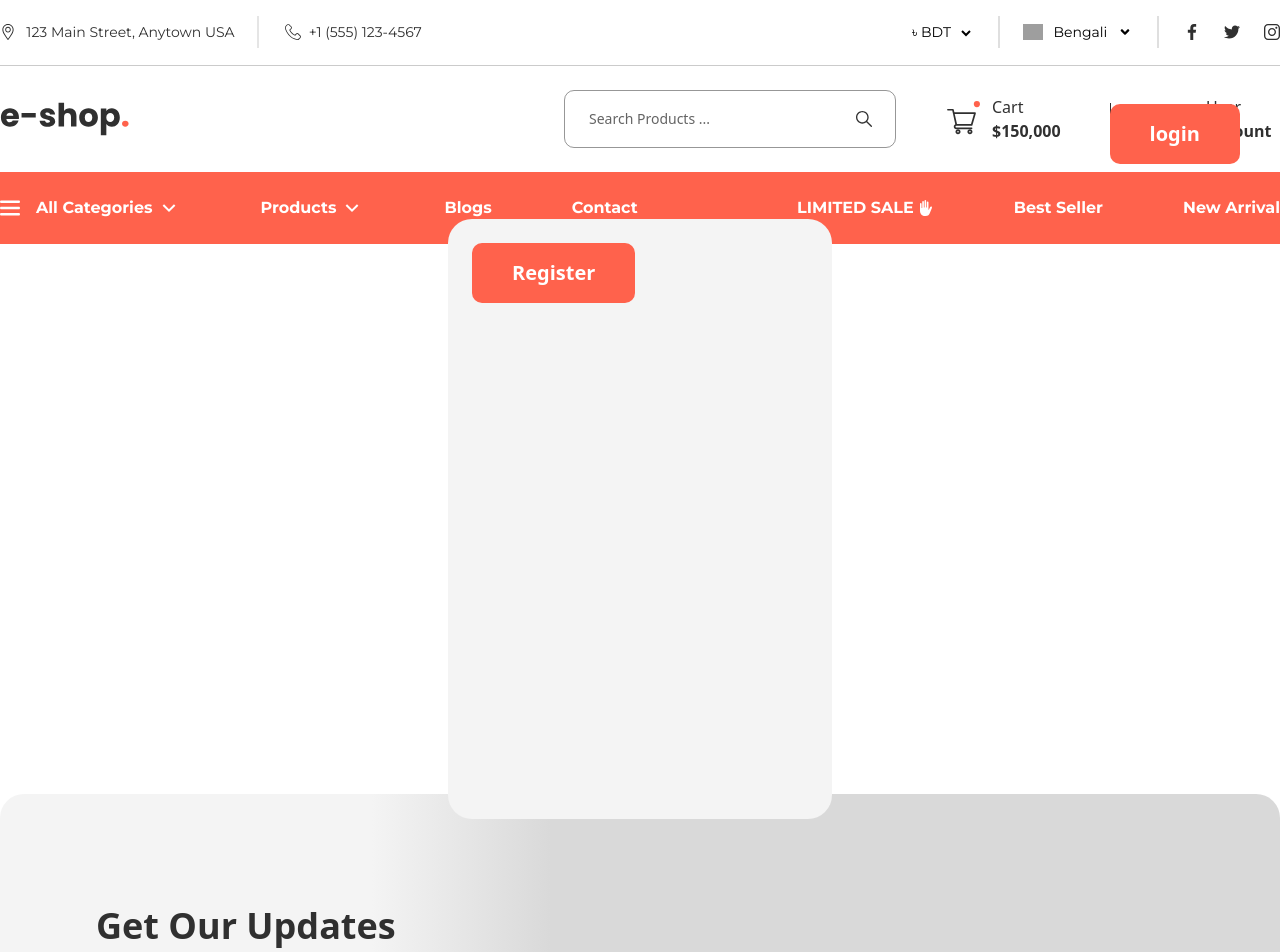
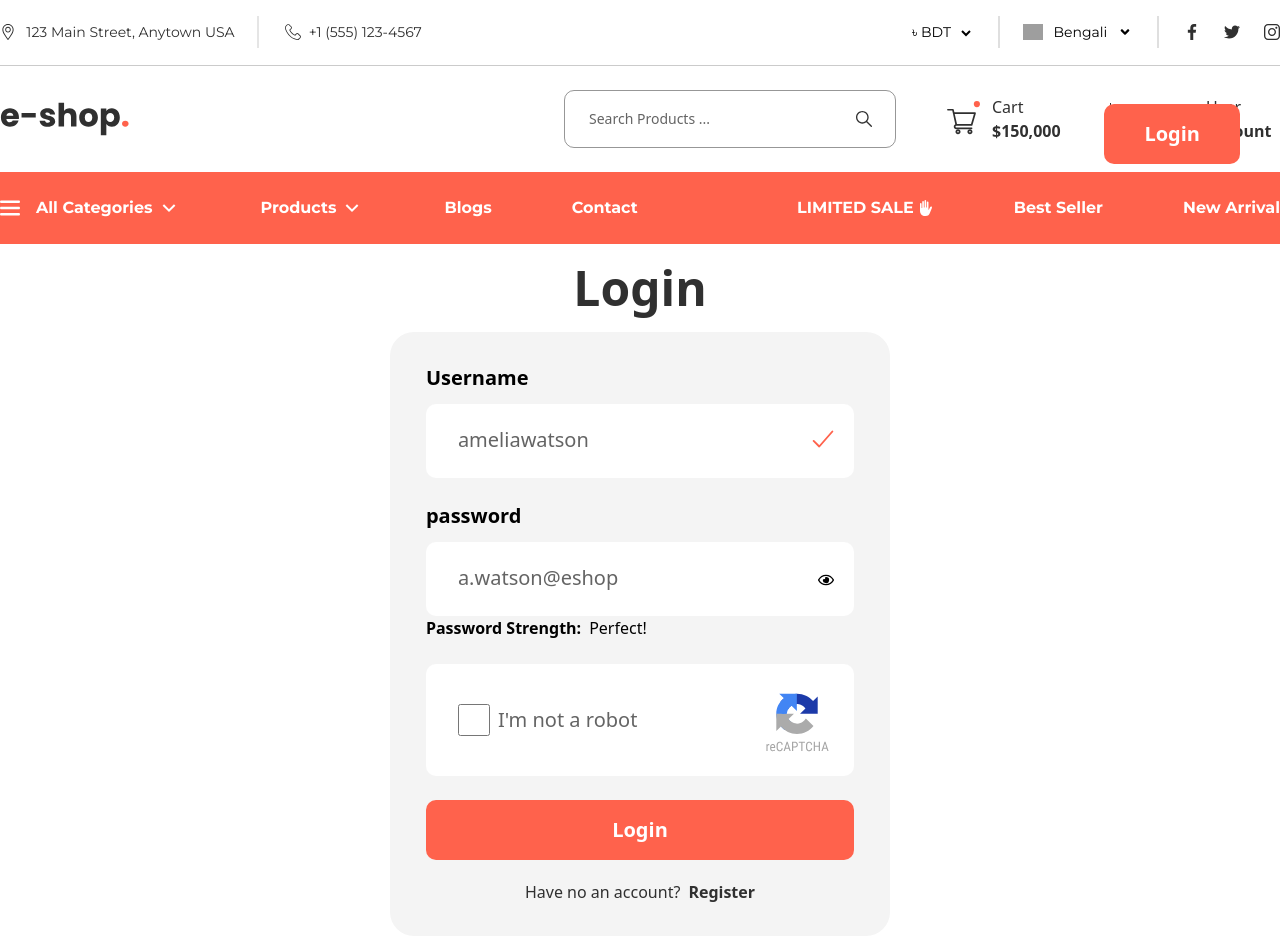
Before and after one commit to ramen72/OYA-Project-16-E-Shop, a React (Vite) app: page /login in a window 1280 px wide. Shown: the top 952 px of the page. Built offline with nearby package versions, Linux system fonts and the light colour scheme; grey boxes are pictures that could not be loaded.

Commit message:
Complete Login page at 07-07-2025_1956

```diff
--- a/src/components/Button.jsx
+++ b/src/components/Button.jsx
@@ -21,7 +21,7 @@ const Button = ({
   return (
     <Link
       to={href}
-      className={` ${displayType} text-center ${btnWidth} ${bg} ${font} ${fontWeight} ${size} ${textColor} ${paddingY} ${paddingX} ${border} ${borderColor} ${radius} ${cursor}`}
+      className={` ${displayType} text-center capitalize ${btnWidth} ${bg} ${font} ${fontWeight} ${size} ${textColor} ${paddingY} ${paddingX} ${border} ${borderColor} ${radius} ${cursor}`}
     >
       {text}
     </Link>
--- a/src/components/InputBoxComponent.jsx
+++ b/src/components/InputBoxComponent.jsx
@@ -52,7 +52,7 @@ const InputBoxComponent = ({
       ) : (
         <input
           type={inputType}
-          className={`w-full py-[25px] px-8 ${bg} ${
+          className={`w-full py-[25px] pl-8 pr-12 ${bg} ${
             border && "border border-solid border-black-25"
           } rounded-[10px] placeholder:font-["montserrat"] placeholder:font-normal placeholder:text-xl placeholder:text-black-75`}
           placeholder={placeholderText}
--- a/src/pages/LoginPage.jsx
+++ b/src/pages/LoginPage.jsx
@@ -1,13 +1,107 @@
-import React from "react";
+import React, { useState } from "react";
 import { Link } from "react-router-dom";
 import Button from "../components/Button";
+import InputBoxComponent from "../components/InputBoxComponent";
+import {
+  FaFacebookF,
+  FaGoogle,
+  FaRegEye,
+  FaRegEyeSlash,
+  FaTwitter,
+} from "react-icons/fa";
+import { IoCheckmark } from "react-icons/io5";
+import IamNotRobotIcon from "../assets/icons/IamNotRobotIcon";
 
 const LoginPage = () => {
+  const [isSPassShow, setIsPasswordShow] = useState(false);
+
+  const handleShowPassword = (type) => {
+    if (type === "show") {
+    }
+    setIsPasswordShow(!isSPassShow);
+  };
   return (
     <>
-      <div className={`h-[calc(100vh-250px)] flex justify-center items-center`}>
-        <div className={`w-96 h-[600px] bg-lightGray p-6 rounded-3xl`}>
-          <Button href="/register" text="Register" />
+      <div className={`mt-5 mb-10`}>
+        <h1
+          className={`font-["poppins"] font-bold text-5xl text-black text-center mb-5 capitalize`}
+        >
+          Login
+        </h1>
+        <div
+          className={`w-[39.0789%] bg-lightGray rounded-3xl py-8 px-9 mx-auto`}
+        >
+          <div className={`relative mb-6`}>
+            <InputBoxComponent
+              labelText="Username"
+              bg="bg-white"
+              border={false}
+              placeholderText="ameliawatson"
+            />
+            <div className={`absolute top-[60px] right-4`}>
+              <IoCheckmark className={`text-3xl text-orange`} />
+            </div>
+          </div>
+          <div className={`relative mt-6`}>
+            <InputBoxComponent
+              labelText="password"
+              inputType={isSPassShow ? "text" : "password"}
+              bg="bg-white"
+              border={false}
+              placeholderText="a.watson@eshop"
+            />
+            <div className={`absolute top-[70px] right-5`}>
+              {isSPassShow ? (
+                <FaRegEyeSlash
+                  onClick={() => handleShowPassword("show")}
+                  className={`cursor-pointer`}
+                />
+              ) : (
+                <FaRegEye
+                  onClick={() => setIsPasswordShow(!isSPassShow)}
+                  className={`cursor-pointer`}
+                />
+              )}
+            </div>
+          </div>
+          <span className={`font-["montserrat"] font-bold text-base`}>
+            Password Strength:
+          </span>
+          <span className={`font-["montserrat"] font-normal text-base ml-2`}>
+            Perfect!
+          </span>
+          <div
+            className={`mt-6 flex justify-between items-center py-5 pl-8 pr-5 bg-white rounded-[10px]`}
+          >
+            <label className="flex items-center space-x-2 cursor-pointer">
+              <input
+                type="checkbox"
+                className=" w-8 h-8 border-2 border-lightGray rounded-sm checked:bg-blue-500 checked:border-blue-500"
+              />
+              <label
+                className={`font-["montserrat"] font-normal text-xl text-black-75`}
+              >
+                I'm not a robot
+              </label>
+            </label>
+            <IamNotRobotIcon />
+          </div>
+          <div className={`mt-6`}>
+            <Button text="Login" displayType="block" />
+          </div>
+          <div className={`flex justify-center items-center gap-x-2 mt-5`}>
+            <p
+              className={`font-["montserrat"] font-normal text-base text-black`}
+            >
+              Have no an account?
+            </p>
+            <Link
+              to={"#"}
+              className={`font-["montserrat"] font-bold text-base text-black capitalize`}
+            >
+              Register
+            </Link>
+          </div>
         </div>
       </div>
     </>
--- a/src/pages/RegisterPage.jsx
+++ b/src/pages/RegisterPage.jsx
@@ -75,7 +75,7 @@ const RegisterPage = () => {
                 border={false}
                 placeholderText="ameliawatson"
               />
-              <div className={`absolute top-[60px] right-6`}>
+              <div className={`absolute top-[60px] right-4`}>
                 <IoCheckmark className={`text-3xl text-orange`} />
               </div>
             </div>
```
